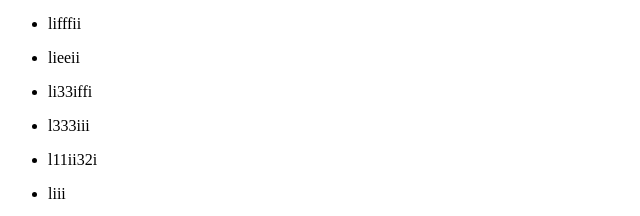
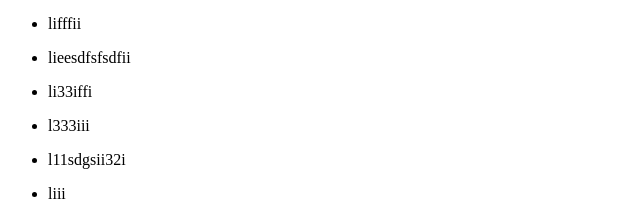
Before and after one commit to flatn/desktop-tutorial, a plain HTML site: page index.html in a window 1280 px wide. Shown: the part 168-384 px from the top of the page, without its empty margins (0-640 px from the left). Drawn offline with Linux system fonts and the light colour scheme.

Commit message:
xxxbg;lfg;ldfsg;klsdf'kjdfslj
sglksflkdfgsdsbfsdfgklndfsg;klnsdbf';

```diff
--- a/index.html
+++ b/index.html
@@ -14,7 +14,7 @@
 </ul>
 
 <ul>
-	<li>lieeii</li>
+	<li>lieesdfsfsdfii</li>
 </ul>
 
 <ul>
@@ -24,7 +24,7 @@
 	<li>l333iii</li>
 </ul>
 <ul>
-	<li>l11ii32i</li>
+	<li>l11sdgsii32i</li>
 </ul>
 <ul>
 	<li>liii</li>
```
